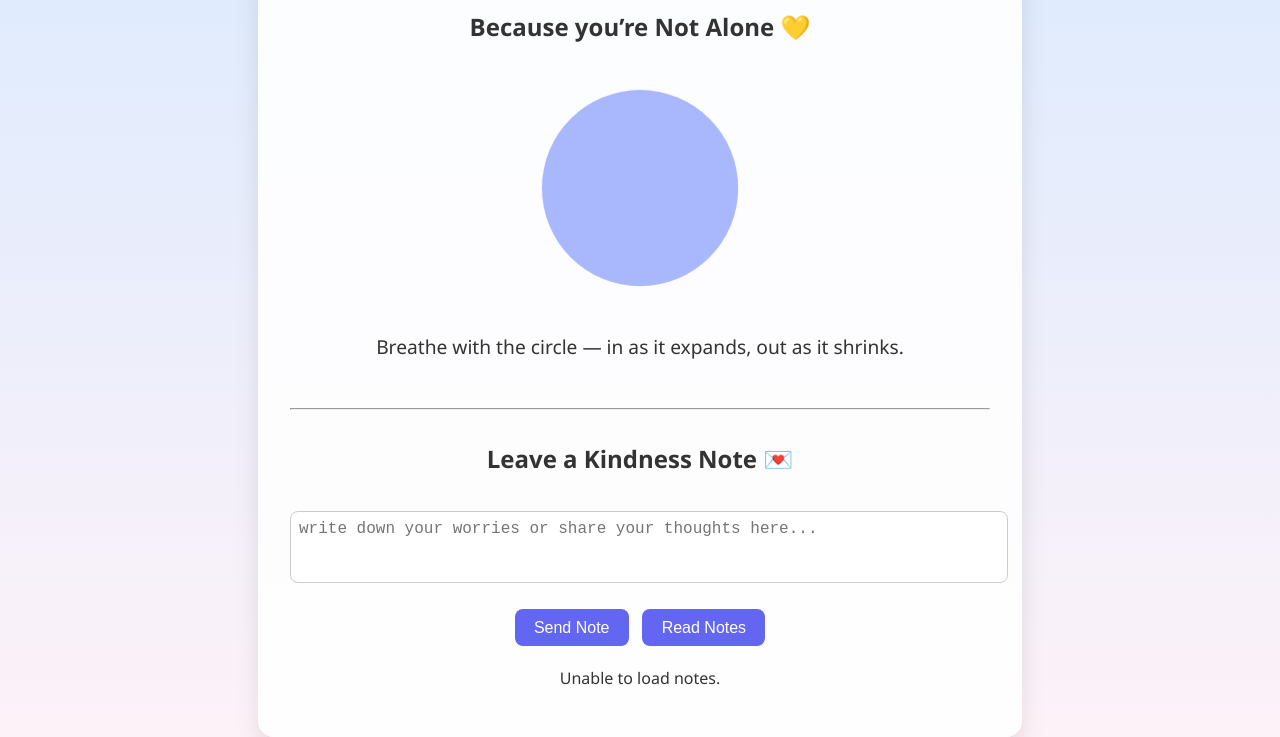
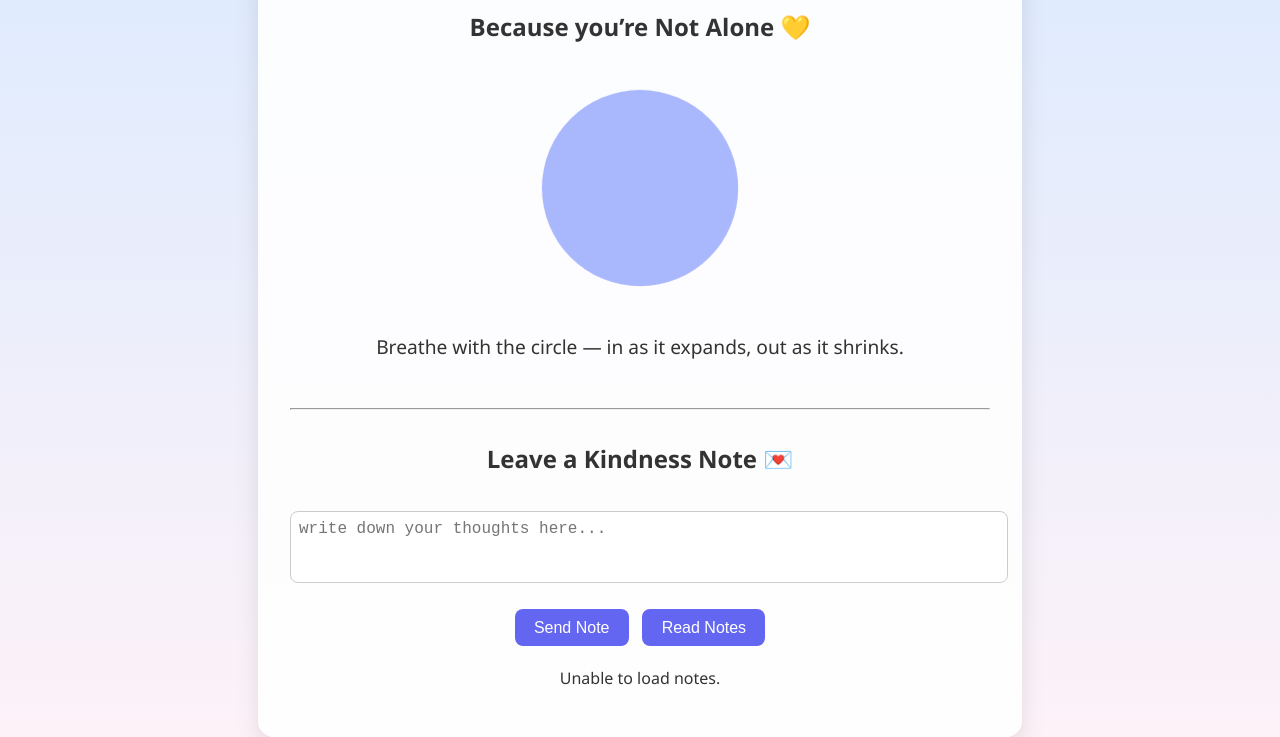
Before and after one commit to VDEV-GIT/WEBSITE_kindness, a website: page public/index.html in a window 1280 px wide. Shown: the part 118-855 px from the top of the page. Drawn offline with Linux system fonts and the light colour scheme; files that its build step writes are made by us from their sources; no server answers.

Commit message:
Update index.html

```diff
--- a/public/index.html
+++ b/public/index.html
@@ -18,7 +18,7 @@
     <hr style="margin: 2rem 0;">
 
     <h2>Leave a Kindness Note 💌</h2>
-    <textarea id="noteInput" rows="3" placeholder="write down your worries or share your thoughts here..."></textarea><br>
+    <textarea id="noteInput" rows="3" placeholder="write down your thoughts here..."></textarea><br>
     <button onclick="submitNote()">Send Note</button>
     <button onclick="loadNotes()">Read Notes</button>
 
```
